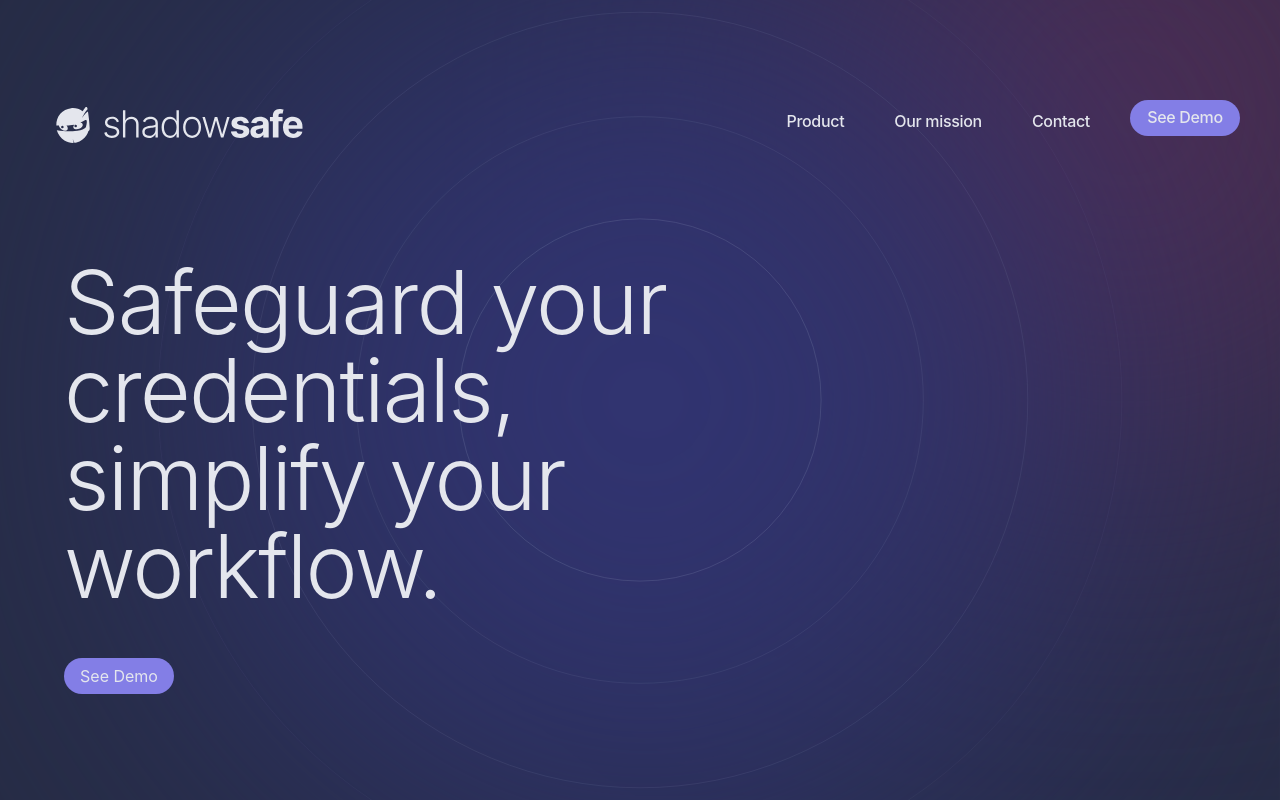
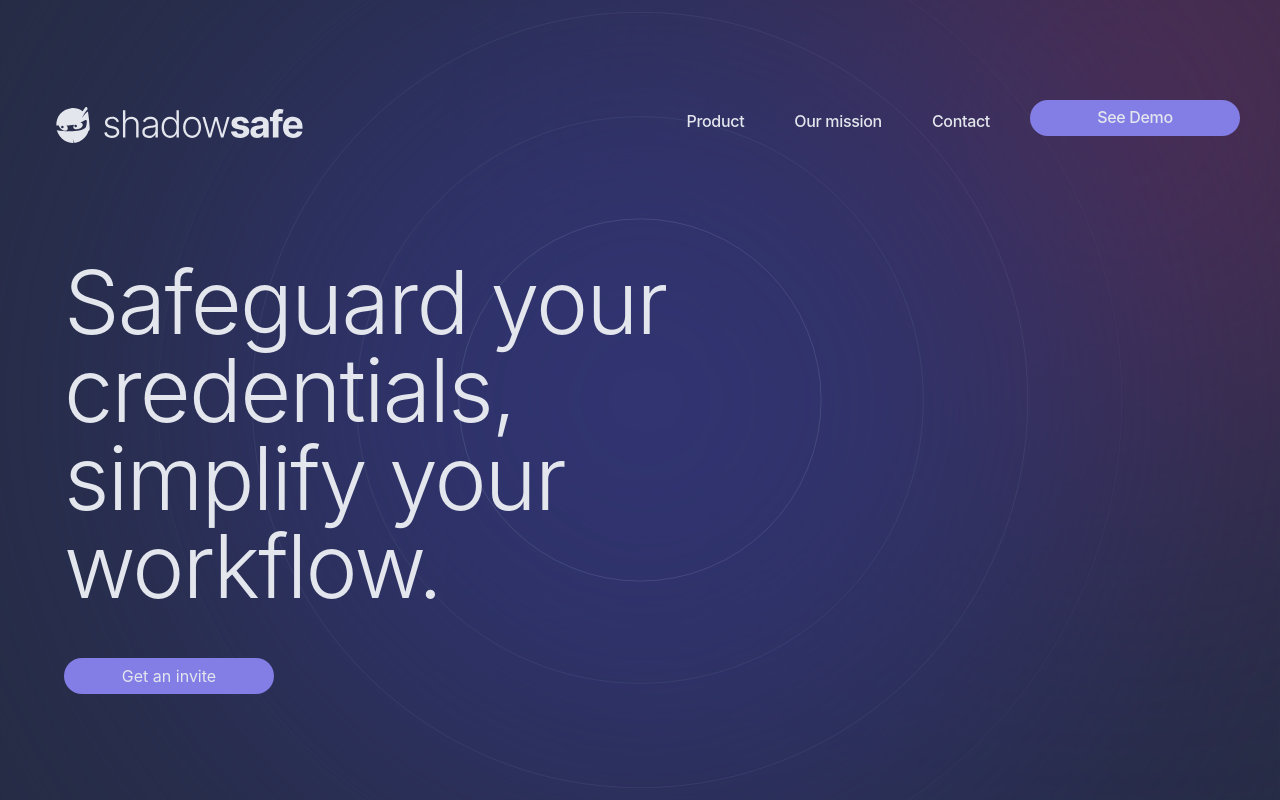
Before and after one commit to anoopjkottoor/react-shadow-safe-website, a React (Create React App) app: page / in a window 1280 px wide. Shown: the top 800 px of the page. Built offline with nearby package versions, Linux system fonts and the light colour scheme.

Commit message:
Fix href

```diff
--- a/src/App.css
+++ b/src/App.css
@@ -87,7 +87,7 @@
 
 .custom-button {
   height: 36px;
-  width: 110px;
+  width: 210px;
   text-align: center;
   font-family: Inter;
   display: flex;
--- a/src/App.js
+++ b/src/App.js
@@ -52,7 +52,7 @@ function App() {
                   Safeguard your credentials, simplify your workflow.
                 </h1>
                 <div className="">
-                  <a className="custom-button" href="https://demo.shadowsafe.xyz" target="_blank" rel="noopener">See Demo</a>
+                  <a data-aos="fade-down" className="custom-button" href="https://getwaitlist.com/waitlist/10173" target="_blank" rel="noopener">Get an invite</a>
                 </div>
               </div>
 
```
Also changed, not shown: 1 other file (tests, documents, lock files or other folders).
